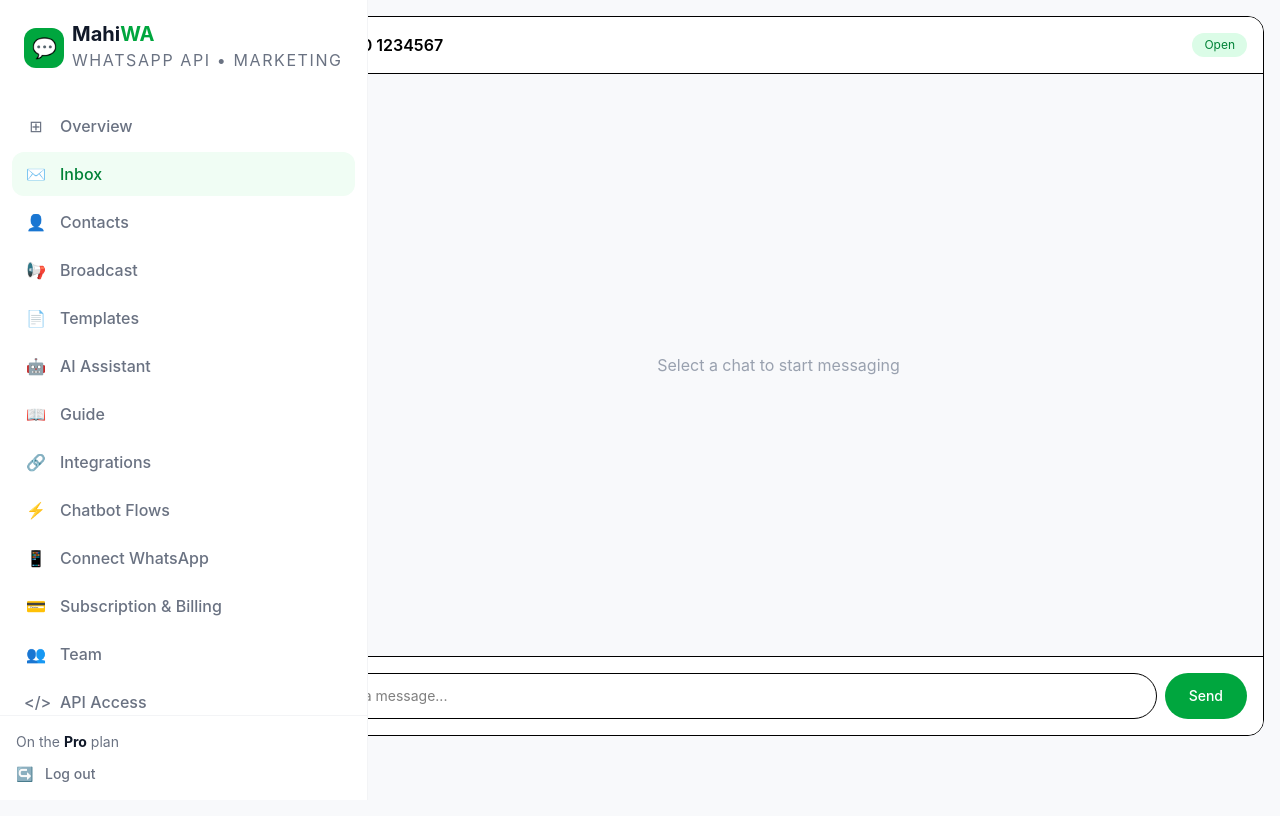
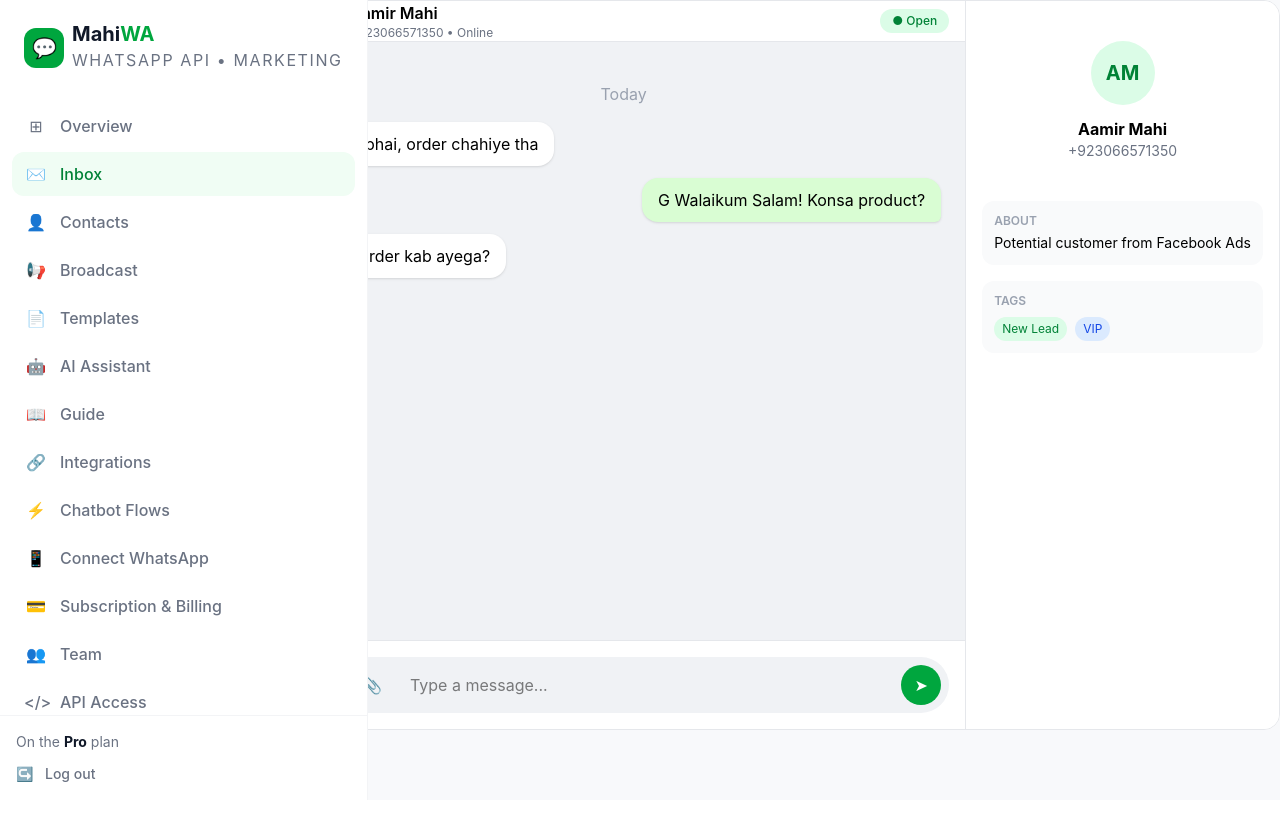
Before and after one commit to Mahii423/whatsapp-inbox, a Next.js app: page /inbox in a window 1280 px wide. Built offline with nearby package versions, Linux system fonts and the light colour scheme.

Commit message:
Professional Inbox like Interakt

```diff
--- a/app/inbox/page.tsx
+++ b/app/inbox/page.tsx
@@ -1,43 +1,119 @@
 "use client";
+import { useState } from "react";
+
+const chats = [
+  { id: 1, name: "Aamir Mahi", phone: "+923066571350", last: "Bhai order kab ayega?", time: "6:30 PM", unread: 2, avatar: "AM" },
+  { id: 2, name: "Test Customer", phone: "+92300 1234567", last: "Thank you!", time: "5:15 PM", unread: 0, avatar: "TC" },
+  { id: 3, name: "Ali Khan", phone: "+92312 9876543", last: "Price kya hai?", time: "Yesterday", unread: 5, avatar: "AK" },
+];
 
 export default function InboxPage() {
+  const [selected, setSelected] = useState(chats[0]);
+
   return (
-    <div className="flex h-[calc(100vh-80px)] bg-white rounded-2xl overflow-hidden border m-4">
-      {/* Left - Contact List */}
-      <div className="w- border-r bg-white flex flex-col">
-        <div className="p-4 border-b">
-          <h2 className="font-bold text-lg">Inbox</h2>
-          <input
-            placeholder="Search contacts..."
-            className="w-full mt-3 px-3 py-2 border rounded-lg text-sm bg-gray-50 focus:outline-none focus:border-green-500"
-          />
+    <div className="flex h-[calc(100vh-70px)] bg-white rounded-2xl border border-gray-200 overflow-hidden -m-1 md:m-0">
+      {/* CONTACT LIST - Left */}
+      <div className="w- border-r border-gray-200 flex flex-col bg-white">
+        <div className="p-4 border-b border-gray-100">
+          <div className="flex justify-between items-center mb-3">
+            <h2 className="font-bold text-">Inbox</h2>
+            <span className="text-xs bg-gray-100 px-2.5 py-1 rounded-full">{chats.length} chats</span>
+          </div>
+          <input placeholder="🔍 Search or filter..." className="w-full px-3.5 py-2.5 border border-gray-200 rounded-xl text-sm bg-[#f8f9fb] focus:outline-none focus:border-green-500" />
+          <div className="flex gap-2 mt-3">
+            <button className="text-xs bg-green-600 text-white px-3 py-1.5 rounded-full">All</button>
+            <button className="text-xs bg-gray-100 px-3 py-1.5 rounded-full">Unread</button>
+            <button className="text-xs bg-gray-100 px-3 py-1.5 rounded-full">Groups</button>
+          </div>
         </div>
-        <div className="p-2 space-y-1 flex-1 overflow-y-auto">
-          <div className="p-3 bg-green-50 border border-green-100 rounded-xl cursor-pointer">
-            <div className="font-medium text-sm">+92300 1234567</div>
-            <div className="text-xs text-gray-500 truncate">Hello bhai, order chahiye...</div>
+
+        <div className="flex-1 overflow-y-auto">
+          {chats.map((chat) => (
+            <div
+              key={chat.id}
+              onClick={() => setSelected(chat)}
+              className={`p-4 border-b border-gray-50 cursor-pointer flex gap-3 hover:bg-gray-50 ${selected.id === chat.id? 'bg-green-50!border-green-100' : ''}`}
+            >
+              <div className="w-10 h-10 rounded-full bg-green-100 text-green-700 flex items-center justify-center font-bold text-sm flex-shrink-0">
+                {chat.avatar}
+              </div>
+              <div className="flex-1 min-w-0">
+                <div className="flex justify-between">
+                  <span className="font-semibold text- truncate">{chat.name}</span>
+                  <span className="text- text-gray-400">{chat.time}</span>
+                </div>
+                <div className="flex justify-between items-center mt-1">
+                  <span className="text- text-gray-500 truncate">{chat.last}</span>
+                  {chat.unread > 0 && (
+                    <span className="bg-green-600 text-white text- w-5 h-5 rounded-full flex items-center justify-center">{chat.unread}</span>
+                  )}
+                </div>
+              </div>
+            </div>
+          ))}
+        </div>
+      </div>
+
+      {/* CHAT AREA - Center */}
+      <div className="flex-1 flex flex-col bg-[#f0f2f5]">
+        {/* Header */}
+        <div className="h- bg-white border-b border-gray-200 px-4 flex items-center justify-between">
+          <div className="flex items-center gap-3">
+            <div className="w-10 h-10 rounded-full bg-green-100 text-green-700 flex items-center justify-center font-bold">{selected.avatar}</div>
+            <div>
+              <div className="font-semibold text-">{selected.name}</div>
+              <div className="text-xs text-gray-500">{selected.phone} • Online</div>
+            </div>
           </div>
-          <div className="p-3 hover:bg-gray-50 rounded-xl cursor-pointer">
-            <div className="font-medium text-sm">Test User</div>
-            <div className="text-xs text-gray-500 truncate">Thank you!</div>
+          <div className="flex items-center gap-2">
+            <span className="text-xs bg-green-100 text-green-700 px-3 py-1 rounded-full font-medium">● Open</span>
+          </div>
+        </div>
+
+        {/* Messages */}
+        <div className="flex-1 p-6 overflow-y-auto space-y-3">
+          <div className="text-center text- text-gray-400 my-4">Today</div>
+          <div className="flex justify-start">
+            <div className="bg-white rounded-2xl rounded-bl-md px-4 py-2.5 max-w-[70%] shadow-sm text-">Hello bhai, order chahiye tha</div>
+          </div>
+          <div className="flex justify-end">
+            <div className="bg-[#d9fdd3] rounded-2xl rounded-br-md px-4 py-2.5 max-w-[70%] shadow-sm text-">G Walaikum Salam! Konsa product?</div>
+          </div>
+          <div className="flex justify-start">
+            <div className="bg-white rounded-2xl rounded-bl-md px-4 py-2.5 max-w-[70%] shadow-sm text-">{selected.last}</div>
+          </div>
+        </div>
+
+        {/* Input */}
+        <div className="p-4 bg-white border-t border-gray-200">
+          <div className="flex items-center gap-3 bg-[#f0f2f5] rounded-full px-2 py-2">
+            <button className="w-9 h-9 flex items-center justify-center text-gray-500">😊</button>
+            <button className="w-9 h-9 flex items-center justify-center text-gray-500">📎</button>
+            <input placeholder="Type a message..." className="flex-1 bg-transparent outline-none text- px-2" />
+            <button className="bg-green-600 hover:bg-green-700 text-white w-10 h-10 rounded-full flex items-center justify-center">➤</button>
           </div>
         </div>
       </div>
 
-      {/* Right - Chat Area */}
-      <div className="flex-1 flex flex-col">
-        <div className="p-4 border-b flex justify-between items-center bg-white">
-          <div className="font-semibold">+92300 1234567</div>
-          <div className="text-xs bg-green-100 text-green-700 px-3 py-1 rounded-full">Open</div>
+      {/* CONTACT INFO - Right (like Interakt) */}
+      <div className="w- border-l border-gray-200 bg-white p-4 hidden xl:block">
+        <div className="text-center py-6">
+          <div className="w-16 h-16 rounded-full bg-green-100 text-green-700 flex items-center justify-center font-bold text-xl mx-auto">{selected.avatar}</div>
+          <div className="font-bold mt-3">{selected.name}</div>
+          <div className="text-sm text-gray-500">{selected.phone}</div>
         </div>
-        <div className="flex-1 bg-[#f8f9fb] p-6 flex items-center justify-center text-gray-400">
-          Select a chat to start messaging
-        </div>
-        <div className="p-4 border-t flex gap-2 bg-white">
-          <input placeholder="Type a message..." className="flex-1 px-4 py-3 border rounded-full text-sm focus:outline-none focus:border-green-500" />
-          <button className="bg-green-600 text-white px-6 py-3 rounded-full text-sm font-medium hover:bg-green-700">
-            Send
-          </button>
+        <div className="space-y-4 mt-4">
+          <div className="bg-gray-50 p-3 rounded-xl">
+            <div className="text-xs text-gray-400 uppercase font-semibold">About</div>
+            <div className="text-sm mt-1">Potential customer from Facebook Ads</div>
+          </div>
+          <div className="bg-gray-50 p-3 rounded-xl">
+            <div className="text-xs text-gray-400 uppercase font-semibold">Tags</div>
+            <div className="flex gap-2 mt-2">
+              <span className="text-xs bg-green-100 text-green-700 px-2 py-1 rounded-full">New Lead</span>
+              <span className="text-xs bg-blue-100 text-blue-700 px-2 py-1 rounded-full">VIP</span>
+            </div>
+          </div>
         </div>
       </div>
     </div>
```
